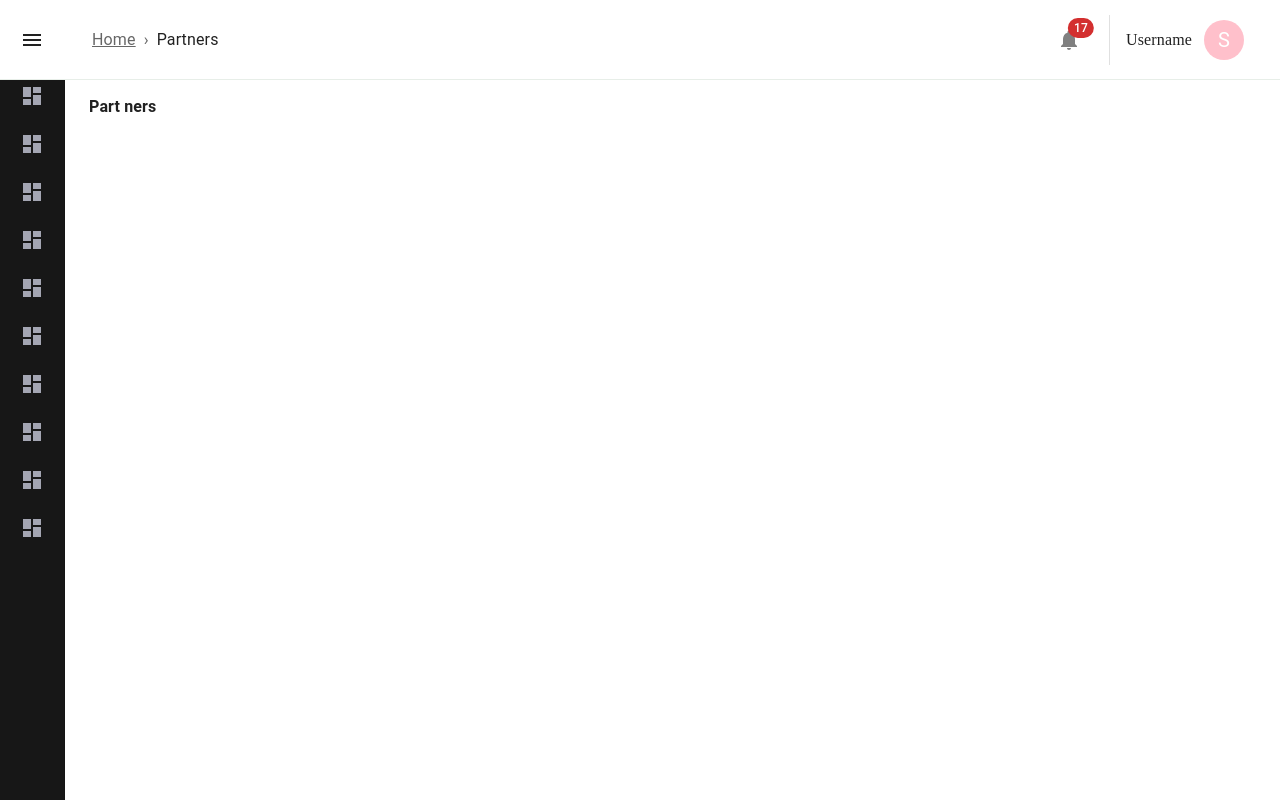
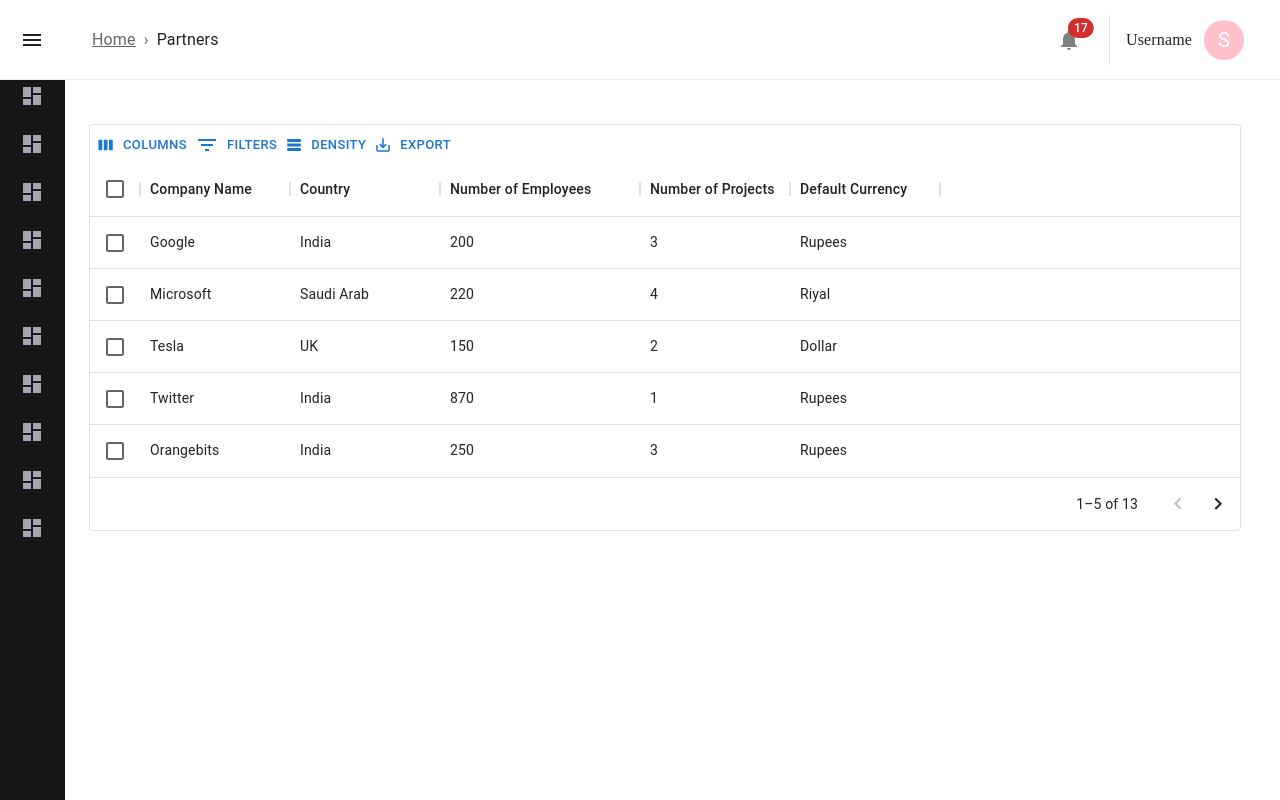
Before and after one commit to sumedh-mohod/HR-portal-react-js, a React (Create React App) app: page /partners in a window 1280 px wide. Built offline with nearby package versions, Linux system fonts and the light colour scheme.

Commit message:
partners tables

```diff
--- a/package.json
+++ b/package.json
@@ -8,6 +8,7 @@
     "@mui/icons-material": "^5.11.0",
     "@mui/lab": "^5.0.0-alpha.113",
     "@mui/material": "^5.11.0",
+    "@mui/x-data-grid": "^5.17.17",
     "@reduxjs/toolkit": "^1.9.1",
     "@testing-library/jest-dom": "^5.16.5",
     "@testing-library/react": "^13.4.0",
--- a/src/screens/Partners.tsx
+++ b/src/screens/Partners.tsx
@@ -1,10 +1,133 @@
-import React from "react";
+import * as React from "react";
+import { DataGrid, GridToolbar, GridColDef } from "@mui/x-data-grid";
+import { Grid, Box } from "@mui/material";
+
+const columns: GridColDef[] = [
+  { field: "company_name", headerName: "Company Name", minWidth: 150 },
+  { field: "country", headerName: "Country", minWidth: 150 },
+  { field: "employee_count", headerName: "Number of Employees", minWidth: 200 },
+  { field: "project_count", headerName: "Number of Projects", minWidth: 150 },
+  { field: "defaultCurrency", headerName: "Default Currency", minWidth: 150 },
+];
+
+const rows = [
+  {
+    company_name: "Google",
+    project_count: 3,
+    employee_count: 200,
+    defaultCurrency: "Rupees",
+    country: "India",
+  },
+  {
+    company_name: "Microsoft",
+    project_count: 4,
+    employee_count: 220,
+    defaultCurrency: "Riyal",
+    country: "Saudi Arab",
+  },
+  {
+    company_name: "Tesla",
+    project_count: 2,
+    employee_count: 150,
+    defaultCurrency: "Dollar",
+    country: "UK",
+  },
+  {
+    company_name: "Twitter",
+    project_count: 1,
+    employee_count: 870,
+    defaultCurrency: "Rupees",
+    country: "India",
+  },
+  {
+    company_name: "Orangebits",
+    project_count: 3,
+    employee_count: 250,
+    defaultCurrency: "Rupees",
+    country: "India",
+  },
+  {
+    company_name: "E-Zest",
+    project_count: 4,
+    employee_count: 100,
+    defaultCurrency: "Rupees",
+    country: "India",
+  },
+  {
+    company_name: "TCS",
+    project_count: 2,
+    employee_count: 900,
+    defaultCurrency: "Rupees",
+    country: "India",
+  },
+  {
+    company_name: "Infosys",
+    project_count: 3,
+    employee_count: 400,
+    defaultCurrency: "Rupees",
+    country: "India",
+  },
+  {
+    company_name: "Wipro",
+    project_count: 5,
+    employee_count: 100,
+    defaultCurrency: "Rupees",
+    country: "India",
+  },
+  {
+    company_name: "Accenture",
+    project_count: 3,
+    employee_count: 500,
+    defaultCurrency: "Rupees",
+    country: "India",
+  },
+  {
+    company_name: "Winjit",
+    project_count: 5,
+    employee_count: 250,
+    defaultCurrency: "Rupees",
+    country: "India",
+  },
+  {
+    company_name: "Persistent",
+    project_count: 3,
+    employee_count: 200,
+    defaultCurrency: "Rupees",
+    country: "India",
+  },
+  {
+    company_name: "BMC",
+    project_count: 4,
+    employee_count: 100,
+    defaultCurrency: "Rupees",
+    country: "India",
+  },
+];
 
 const Partners = () => {
   return (
-    <>
-      <h4>Part ners</h4>
-    </>
+    <Grid container spacing={0} direction="row" style={{ minHeight: "50vh" }}>
+      <Grid item xs={12} xl={12} lg={12}>
+        <Box
+          sx={{
+            minWidth: "90vw",
+            maxWidth: "90vw",
+            mt: "50px",
+          }}
+        >
+          <DataGrid
+            getRowId={(row) => row.company_name}
+            autoHeight={true}
+            rows={rows}
+            columns={columns}
+            pageSize={5}
+            rowsPerPageOptions={[5]}
+            checkboxSelection
+            components={{ Toolbar: GridToolbar }}
+          />
+        </Box>
+      </Grid>
+    </Grid>
   );
 };
 
```
